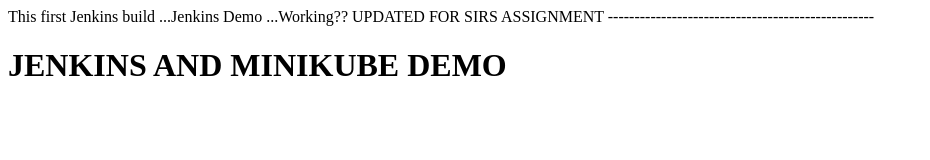
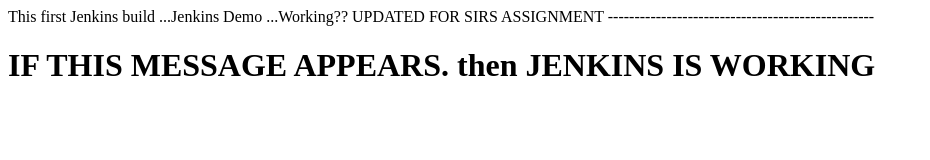
Before and after one commit to pratiksha189/jenkins-demo, a plain HTML site: page index.html in a window 1280 px wide. Shown: the whole page, without its empty margins (0-930 px from the left). Drawn offline with Linux system fonts and the light colour scheme.

Commit message:
Modify header to reflect Jenkins working status
Updated header message to indicate Jenkins status.

```diff
--- a/index.html
+++ b/index.html
@@ -5,5 +5,6 @@
 UPDATED FOR SIRS ASSIGNMENT
 --------------------------------------------------
 <h1>
-JENKINS AND MINIKUBE DEMO
+IF THIS MESSAGE APPEARS.
+  then JENKINS IS WORKING
 </h1>
```
